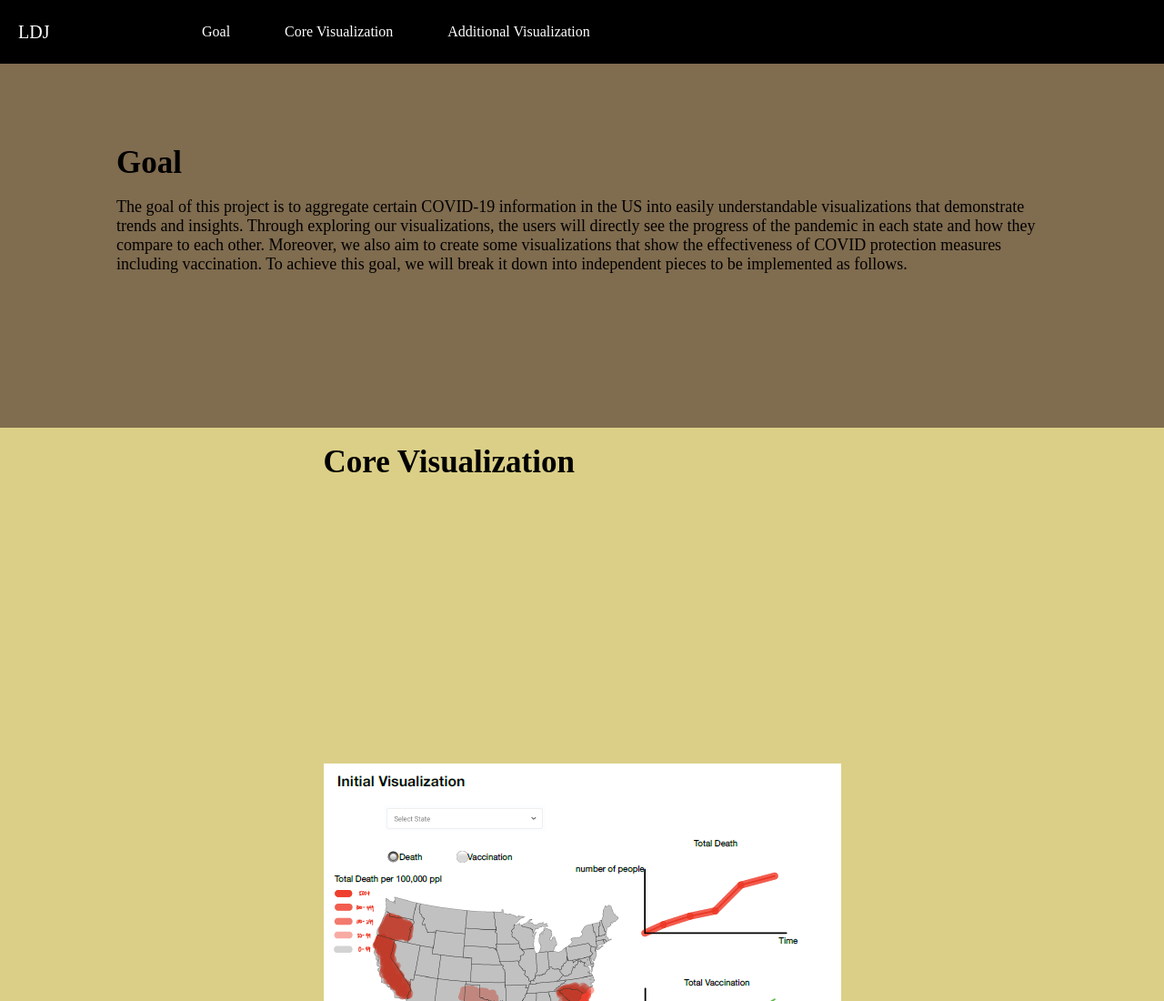
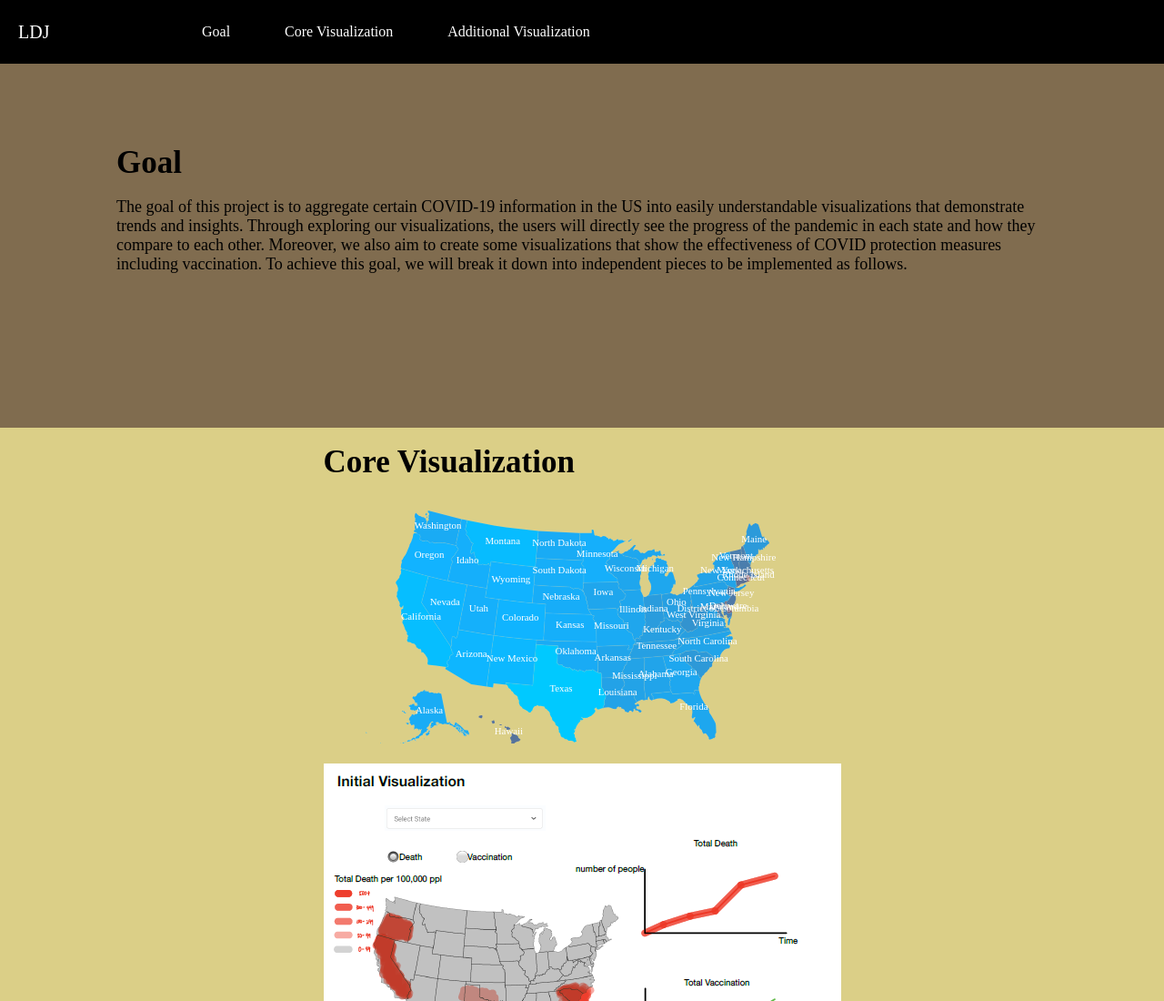
Before and after one commit to com-480-data-visualization/datavis-project-2022-ldj, a plain HTML site: page Website/index.html in a window 1280 px wide. Shown: the top 1100 px of the page at 91% size. Drawn offline with nearby package versions, Linux system fonts and the light colour scheme; no server answers.

Commit message:
Update index.html

```diff
--- a/Website/index.html
+++ b/Website/index.html
@@ -83,7 +83,7 @@
                         var viewboxwidth = width_choropleth * 1;
                         var viewboxheight = height_choropleth - 20;
 
-                        d3.json("https://gist.githubusercontent.com/michellechandra/0b2ce4923dc9b5809922/raw/a476b9098ba0244718b496697c5b350460d32f99/us-states.json", function(json) {
+                        d3.json("us-states.json", function(json) {
                             var centered;
                             var formatComma = d3.format(',');
                             var fill = d3.scaleLog()
```
